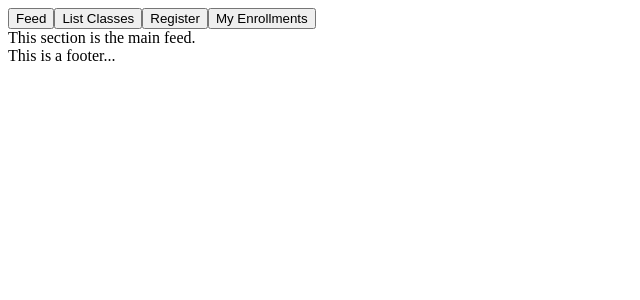
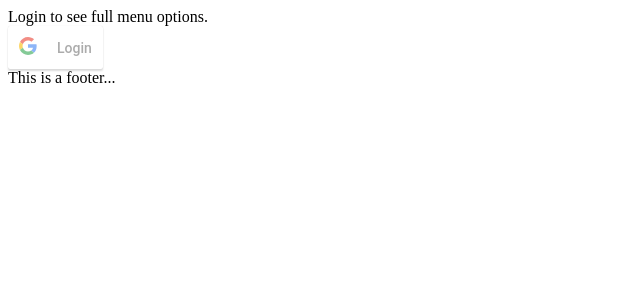
Before and after one commit to wesbasinger/xclass-webclient, a React (Create React App) app: page / in a window 1280 px wide. Shown: the top 300 px of the page, without its empty margins (0-640 px from the left). Built offline with nearby package versions, Linux system fonts and the light colour scheme.

Commit message:
Logging in with Google.

```diff
--- a/src/App.js
+++ b/src/App.js
@@ -1,4 +1,5 @@
 import React, { Component } from 'react';
+import GoogleLogin from 'react-google-login';
 
 import Header from './Components/Header';
 import Footer from './Components/Footer';
@@ -12,10 +13,16 @@ class App extends Component {
   constructor(props) {
     super(props);
     this.state = {
-      view: 'feed'
+      view: 'feed',
+      user: null
     }
 
     this.handleNavClick = this.handleNavClick.bind(this);
+    this.responseGoogle = this.responseGoogle.bind(this);
+  }
+
+  responseGoogle(response) {
+    this.setState({user:response.profileObj});
   }
 
   handleNavClick(e) {
@@ -27,7 +34,16 @@ class App extends Component {
     var main = null;
 
     if(this.state.view === 'feed')  {
-      main = <Feed />
+      if(this.state.user) {
+        main = <Feed />;
+      } else {
+        main = <GoogleLogin
+                 clientId="138477616168-pfaco7a1lrv2pjleqdg9b1vqi64joj5t.apps.googleusercontent.com"
+                 buttonText="Login"
+                 onSuccess={this.responseGoogle}
+                 onFailure={this.responseGoogle}
+               />;
+      }
     } else if (this.state.view === 'list') {
       main = <List />
     } else if (this.state.view === 'enrollments') {
@@ -38,7 +54,7 @@ class App extends Component {
 
     return (
       <div>
-        <Header onNavClick={this.handleNavClick} />
+        <Header user={this.state.user} onNavClick={this.handleNavClick} />
         { main }
         <Footer />
       </div>
--- a/src/Components/Header.js
+++ b/src/Components/Header.js
@@ -2,6 +2,8 @@ import React, { Component } from 'react';
 
 class Header extends Component {
   render() {
+
+    if (this.props.user) {
       return (
         <div>
           <button value="feed" onClick={this.props.onNavClick}>Feed</button>
@@ -10,6 +12,13 @@ class Header extends Component {
           <button value="enrollments" onClick={this.props.onNavClick}>My Enrollments</button>
         </div>
       );
+    } else {
+      return (
+        <div>
+          Login to see full menu options.
+        </div>
+      )
+    }
   }
 }
 
```
Lines whose indentation alone changed are shown as unchanged.
